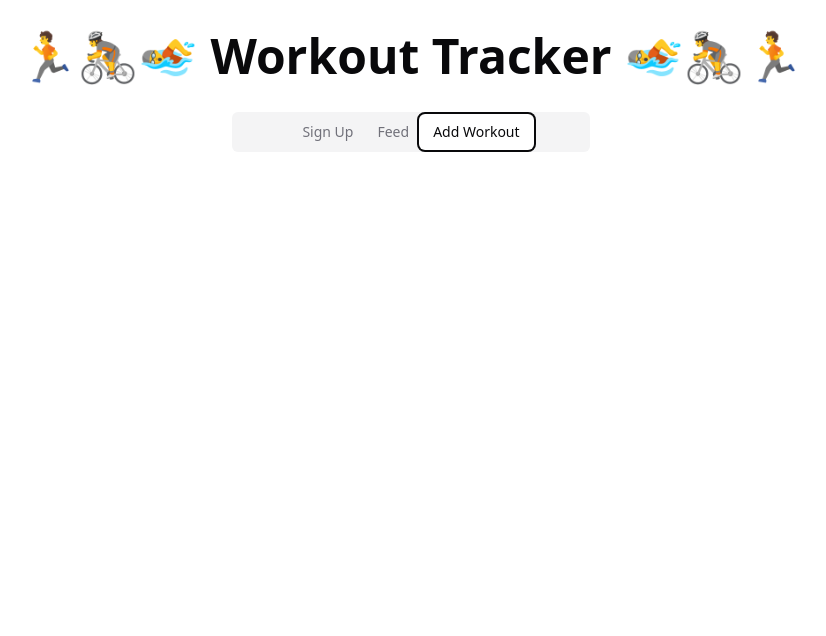
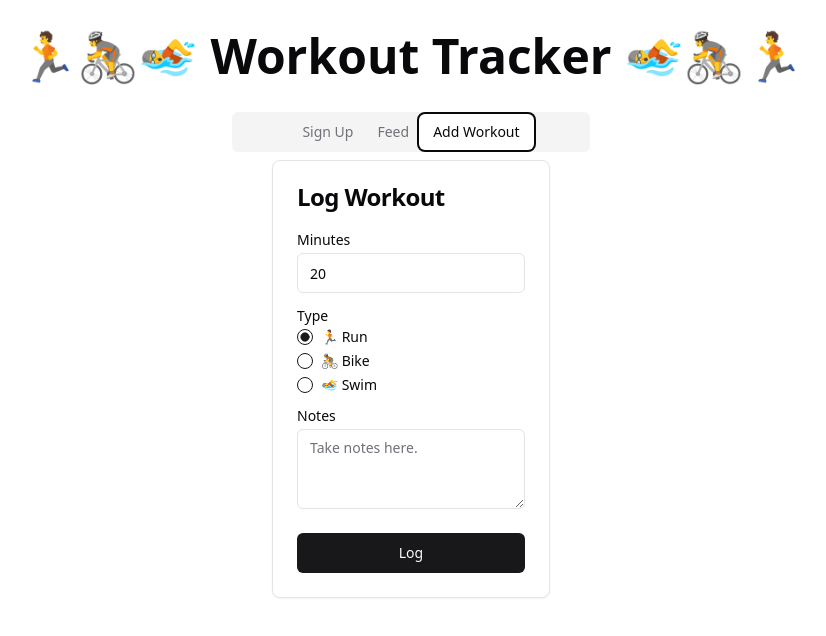
Before and after one commit to becpeck/zodios-workshop, a React (Vite) app in the folder frontend/: page / in a window 1280 px wide. Both pictures are taken after typing "name@example.com", "Sample", "Sample123" into the empty fields and a click on the tab "Add Workout". Shown: the top 636 px of the page, without its empty margins (229-1055 px from the left). Built offline with nearby package versions, Linux system fonts and the light colour scheme.

Commit message:
basically usable frontend + backend

```diff
--- a/frontend/package.json
+++ b/frontend/package.json
@@ -11,6 +11,7 @@
   },
   "dependencies": {
     "@radix-ui/react-label": "^2.1.0",
+    "@radix-ui/react-radio-group": "^1.2.0",
     "@radix-ui/react-slot": "^1.1.0",
     "@radix-ui/react-tabs": "^1.1.0",
     "class-variance-authority": "^0.7.0",
--- a/frontend/src/App.tsx
+++ b/frontend/src/App.tsx
@@ -2,6 +2,7 @@ import { useState } from "react";
 import { Tabs, TabsContent, TabsList, TabsTrigger } from "@/components/ui/tabs";
 import SignUpForm from "./components/SignUpForm";
 import WorkoutFeed from "./components/WorkoutFeed";
+import LogWorkoutForm from "./components/LogWorkoutForm";
 
 function App() {
   const [user, setUser] = useState("");
@@ -22,15 +23,15 @@ function App() {
         <TabsContent value="signup">
           <SignUpForm setUser={(username: string) => setUser(username)}/>
         </TabsContent>
-        <TabsContent value="feed">
+        <TabsContent value="feed" className="w-[60%]">
           <WorkoutFeed />
         </TabsContent>
-        <TabsContent value="workout">
-
+        <TabsContent value="workout" className="">
+          <LogWorkoutForm username={user}/>
         </TabsContent>
       </Tabs>
     </main>
-  )
+  );
 }
 
-export default App
+export default App;
--- a/frontend/src/components/LogWorkoutForm.tsx
+++ b/frontend/src/components/LogWorkoutForm.tsx
@@ -0,0 +1,91 @@
+import { useState } from "react";
+import { Button } from "@/components/ui/button";
+import {
+  Card,
+  CardContent,
+  CardFooter,
+  CardHeader,
+  CardTitle,
+} from "@/components/ui/card";
+import { Input } from "@/components/ui/input";
+import { Label } from "@/components/ui/label";
+import { RadioGroup, RadioGroupItem } from "@/components/ui/radio-group";
+import { Textarea } from "@/components/ui/textarea";
+
+export default function LogWorkoutForm({ username }: { username: string }) {
+  const [ duration, setDuration ] = useState(20);
+  const [ type, setType ] = useState("run");
+  const [ notes, setNotes ] = useState("");
+
+  const handleChangeType = (type: string) => setType(type);
+
+  const clearForm = () => {
+    setDuration(20);
+    setType("run");
+    setNotes("");
+  }
+
+  const handleSubmit = async (evt: React.FormEvent<HTMLFormElement>) => {
+    evt.preventDefault();
+
+    // TODO: replace with zodios
+    await (await fetch("http://localhost:1234/api/workouts", {
+      method: "POST",
+      body: JSON.stringify({
+        username: username || "test",
+        duration,
+        type,
+        notes,
+      }),
+      headers: {
+        "Content-Type": "application/json",
+      },
+    })).json();
+
+    clearForm();
+  }
+
+  return (
+    <Card className="w-full">
+      <CardHeader>
+        <CardTitle>Log Workout</CardTitle>
+      </CardHeader>
+      <CardContent>
+        <form id="workout" onSubmit={handleSubmit}>
+          <div className="grid w-full items-center gap-4">
+            <div className="flex flex-col space-y-1.5">
+              <Label htmlFor="duration">Minutes</Label>
+              <Input id="duration" placeholder="10" type="number" value={duration} onChange={(evt) => setDuration(parseInt(evt.target.value))}/>
+            </div>
+
+            <div className="flex flex-col space-y-1.5">
+              <div className="text-sm font-medium leading-none">Type</div>
+              <RadioGroup value={type} onValueChange={handleChangeType}>
+                <div className="flex items-center space-x-2">
+                  <RadioGroupItem value="run" id="r1" />
+                  <Label htmlFor="r1">🏃 Run</Label>
+                </div>
+                <div className="flex items-center space-x-2">
+                  <RadioGroupItem value="bike" id="r2" />
+                  <Label htmlFor="r2">🚴 Bike</Label>
+                </div>
+                <div className="flex items-center space-x-2">
+                  <RadioGroupItem value="swim" id="r3" />
+                  <Label htmlFor="r3">🏊 Swim</Label>
+                </div>
+              </RadioGroup>
+            </div>
+
+            <div className="flex flex-col space-y-1.5">
+              <Label htmlFor="notes">Notes</Label>
+              <Textarea id="notes" placeholder="Take notes here." value={notes} onChange={(evt) => setNotes(evt.target.value)}/>
+            </div>
+          </div>
+        </form>
+      </CardContent>
+      <CardFooter className="flex flex-col gap-2 justify-start">
+        <Button className="w-full" type="submit" form="workout">Log</Button>
+      </CardFooter>
+    </Card>
+  );
+}
--- a/frontend/src/components/WorkoutFeed.tsx
+++ b/frontend/src/components/WorkoutFeed.tsx
@@ -5,6 +5,7 @@ export default function WorkoutFeed() {
   const [workouts, setWorkouts] = useState<WorkoutCardProps[]>([]);
 
   useEffect(() => {
+    // TODO: replace with zodios
     fetch("http://localhost:1234/api/workouts", {
       method: "GET",
     })
@@ -14,7 +15,7 @@ export default function WorkoutFeed() {
   }, []);
 
   return (
-    <div className="flex flex-col gap-2 w-full">
+    <div className="grid grid-cols-2 gap-2">
       {workouts.map(workout =>
         <WorkoutCard
           id={workout.id}
--- /dev/null
+++ b/frontend/src/components/ui/radio-group.tsx
@@ -0,0 +1,42 @@
+import * as React from "react"
+import * as RadioGroupPrimitive from "@radix-ui/react-radio-group"
+import { Circle } from "lucide-react"
+
+import { cn } from "@/lib/utils"
+
+const RadioGroup = React.forwardRef<
+  React.ElementRef<typeof RadioGroupPrimitive.Root>,
+  React.ComponentPropsWithoutRef<typeof RadioGroupPrimitive.Root>
+>(({ className, ...props }, ref) => {
+  return (
+    <RadioGroupPrimitive.Root
+      className={cn("grid gap-2", className)}
+      {...props}
+      ref={ref}
+    />
+  )
+})
+RadioGroup.displayName = RadioGroupPrimitive.Root.displayName
+
+const RadioGroupItem = React.forwardRef<
+  React.ElementRef<typeof RadioGroupPrimitive.Item>,
+  React.ComponentPropsWithoutRef<typeof RadioGroupPrimitive.Item>
+>(({ className, ...props }, ref) => {
+  return (
+    <RadioGroupPrimitive.Item
+      ref={ref}
+      className={cn(
+        "aspect-square h-4 w-4 rounded-full border border-primary text-primary ring-offset-background focus:outline-none focus-visible:ring-2 focus-visible:ring-ring focus-visible:ring-offset-2 disabled:cursor-not-allowed disabled:opacity-50",
+        className
+      )}
+      {...props}
+    >
+      <RadioGroupPrimitive.Indicator className="flex items-center justify-center">
+        <Circle className="h-2.5 w-2.5 fill-current text-current" />
+      </RadioGroupPrimitive.Indicator>
+    </RadioGroupPrimitive.Item>
+  )
+})
+RadioGroupItem.displayName = RadioGroupPrimitive.Item.displayName
+
+export { RadioGroup, RadioGroupItem }
--- /dev/null
+++ b/frontend/src/components/ui/textarea.tsx
@@ -0,0 +1,24 @@
+import * as React from "react"
+
+import { cn } from "@/lib/utils"
+
+export interface TextareaProps
+  extends React.TextareaHTMLAttributes<HTMLTextAreaElement> {}
+
+const Textarea = React.forwardRef<HTMLTextAreaElement, TextareaProps>(
+  ({ className, ...props }, ref) => {
+    return (
+      <textarea
+        className={cn(
+          "flex min-h-[80px] w-full rounded-md border border-input bg-background px-3 py-2 text-sm ring-offset-background placeholder:text-muted-foreground focus-visible:outline-none focus-visible:ring-2 focus-visible:ring-ring focus-visible:ring-offset-2 disabled:cursor-not-allowed disabled:opacity-50",
+          className
+        )}
+        ref={ref}
+        {...props}
+      />
+    )
+  }
+)
+Textarea.displayName = "Textarea"
+
+export { Textarea }
```
Also changed, not shown: 2 other files (tests, documents, lock files or other folders).
